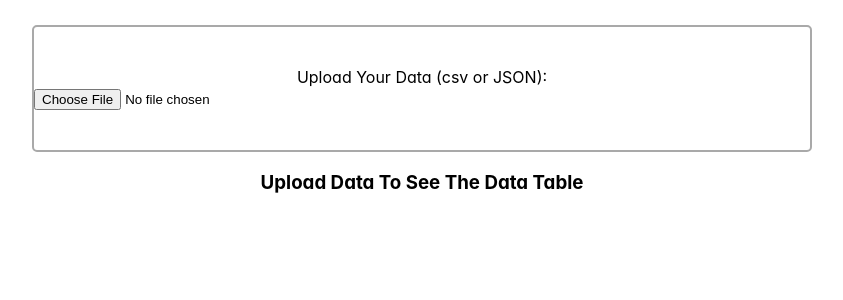
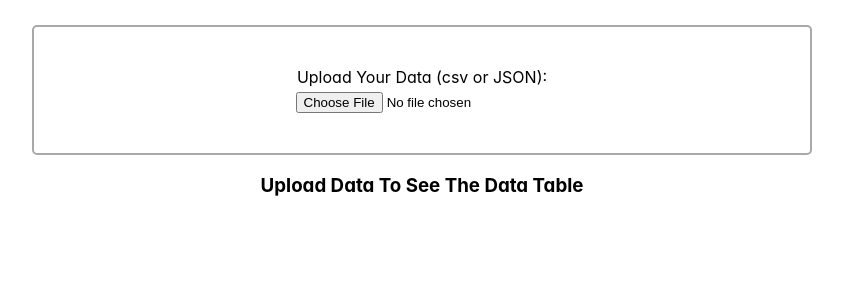
Before and after one commit to nharrisanalyst/quick-data, a React (Create React App) app: page / in a window 1280 px wide. Shown: the top 300 px of the page, without its empty margins (218-1061 px from the left). Built offline with nearby package versions, Linux system fonts and the light colour scheme.

Commit message:
fixed centering issues with file input

```diff
--- a/src/components/DataUpload/dataUpload.scss
+++ b/src/components/DataUpload/dataUpload.scss
@@ -9,19 +9,18 @@
         width:100%;
         margin-top: 40px;
         margin-bottom: 40px;
-        // margin:40px;
 
         label{
             display: block;
             text-align: center;
             width:100%;
-            padding-bottom:2px;
+            padding-bottom:5px;
 
         }
         input{
             display:block;
             text-align: center;
-            width:100%;
+            margin: 0 auto;
         }
     }
 }
```
